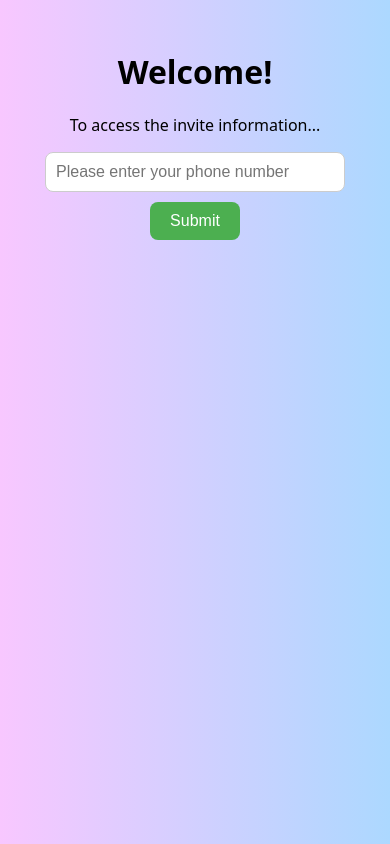
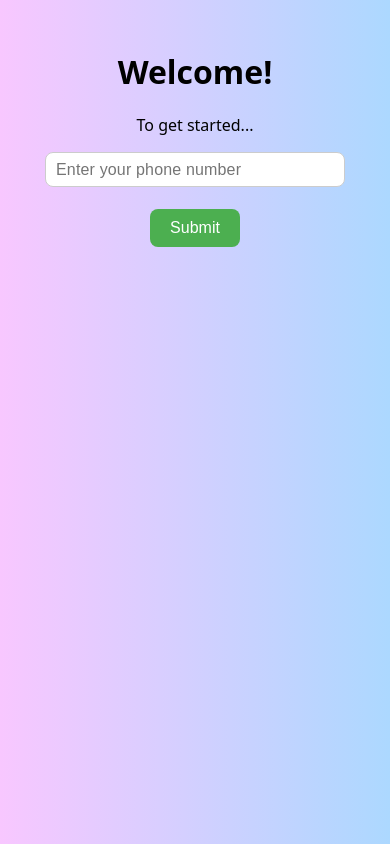
Before and after one commit to gcuadros1101/projects, a React (Create React App) app: page /#/login in a window 390 px wide. Built offline with nearby package versions, Linux system fonts and the light colour scheme.

Commit message:
phone + some edits

```diff
--- a/package.json
+++ b/package.json
@@ -17,6 +17,7 @@
     "lodash.clamp": "^4.0.3",
     "react": "^19.0.0",
     "react-dom": "^19.0.0",
+    "react-phone-input-2": "^2.15.1",
     "react-router-dom": "6.16.0",
     "react-scripts": "^5.0.1",
     "typescript": "^4.4.2",
--- a/src/App.css
+++ b/src/App.css
@@ -146,3 +146,7 @@ html, body {
   background: linear-gradient(90deg, #f8c7ff, #acd8ff); /* Keeps background */
   position: relative;
 }
+
+.react-tel-input .flag-dropdown {
+  display: none !important;
+}
--- a/src/pages/Login.tsx
+++ b/src/pages/Login.tsx
@@ -1,6 +1,8 @@
 import React, { useState, Dispatch, SetStateAction  } from "react";
 import { useNavigate } from "react-router-dom";
 import { fetchUserDetailsByPhone } from "../service/api";
+import PhoneInput from "react-phone-input-2";
+import "react-phone-input-2/lib/style.css";
 import '../App.css';
 
 type User = {
@@ -22,9 +24,22 @@ const Login: React.FC<LoginProps> = ({ setUserId, setGenderRevealOnly }) => {
   const handleSubmit = async (e: React.FormEvent<HTMLFormElement>) => {
     e.preventDefault();
 
+    let cleanedPhone = phone.replace(/\D/g, "");
+
+    if (cleanedPhone.startsWith("1") && cleanedPhone.length === 11) {
+      cleanedPhone = cleanedPhone.substring(1);
+  }
+
+    if (cleanedPhone.length < 10) { // Ensure it's a valid number
+      setErrorMessage("Please enter a valid phone number.");
+      return;
+    }
+
+    console.log("cleaned phone: " + cleanedPhone)
+
     const DEV_PHONE = "223500000"; // Hardcoded development phone number
 
-    if (phone === DEV_PHONE) {
+    if (cleanedPhone === DEV_PHONE) {
         // Simulate a successful response for the hardcoded number
         setUserId("1"); // Use any mock userId
         console.log("Development phone number detected, bypassing API.");
@@ -36,7 +51,7 @@ const Login: React.FC<LoginProps> = ({ setUserId, setGenderRevealOnly }) => {
 
     try {
 
-      const userData = await fetchUserDetailsByPhone(phone);
+      const userData = await fetchUserDetailsByPhone(cleanedPhone);
 
       if (userData) {
         setUserId(userData.userId);
@@ -61,21 +76,28 @@ const Login: React.FC<LoginProps> = ({ setUserId, setGenderRevealOnly }) => {
   return (
     <div style={{ textAlign: "center", marginTop: "50px" }}>
       <h1>Welcome!</h1>
-      <p>To access the invite information...</p>
+      <p>To get started...</p>
       <form onSubmit={handleSubmit}>
-        <input
-          type="tel"
-          placeholder="Please enter your phone number"
+        <PhoneInput
+          country={"us"}
           value={phone}
-          onChange={(e) => setPhone(e.target.value)}
-          style={{
+          onlyCountries={["us"]}
+          disableDropdown={true} // Prevents country selection
+          disableCountryCode={true} // Hides "+1" from the input
+          onChange={(value) => setPhone(value)}
+          inputProps={{
+            name: "phone",
+            required: true,
+            autoFocus: true,
+            placeholder: "Enter your phone number"
+          }}
+          inputStyle={{
+            width: "80%",
+            maxWidth: "300px",
             padding: "10px",
             fontSize: "16px",
             borderRadius: "8px",
             border: "1px solid #ccc",
-            width: "80%",
-            maxWidth: "300px",
-            marginBottom: "10px",
           }}
         />
         <br />
```
Also changed, not shown: 1 other file (tests, documents, lock files or other folders).
